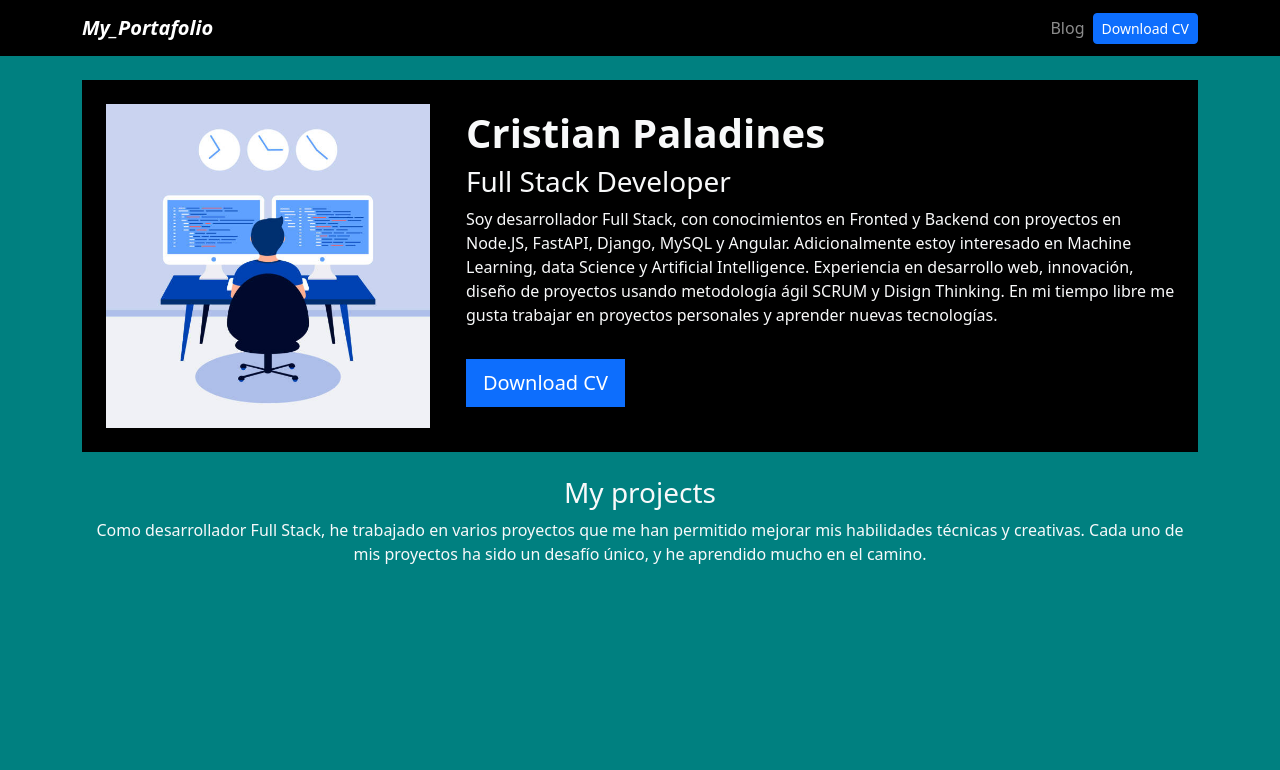
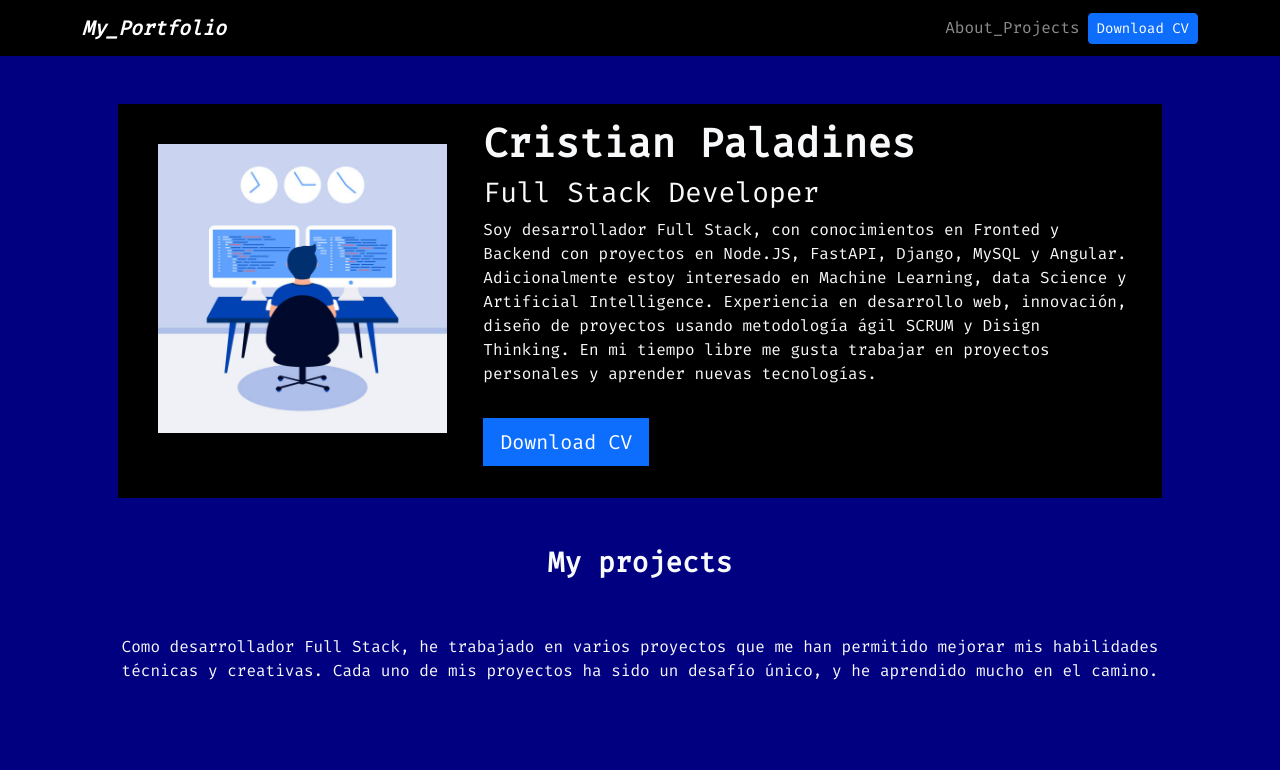
Before and after one commit to cristianpaladines/My_Portfolio, a Django app: page / in a window 1280 px wide. Shown: the top 770 px of the page. Run offline with Django 4.2, Linux system fonts and the light colour scheme; data that the repository does not hold is empty.

Commit message:
se agregan arreglos en el home.html y los test en los dos archivos test.py de portafolio y blog

```diff
--- a/portafolio/static/main.css
+++ b/portafolio/static/main.css
@@ -1,5 +1,6 @@
 body {
-    background-color: teal;
+    background-color: navy;
+    font-family: 'Fira Code', monospace;
 }
 
 .bg-black {
@@ -7,7 +8,8 @@ body {
 }
 
 .card-project:hover {
-    border: 1px solid #fff;
+    border: 1px solid purple;
+    box-shadow: 0 4px 8px 0 black;
     cursor: pointer;
 }
 
--- a/portafolio/templates/home.html
+++ b/portafolio/templates/home.html
@@ -4,7 +4,7 @@
 
 {% load static %}
 
-<header class="row bg-black">
+<header class="row bg-black p-3 m-4">
     <div class="col-md-4 p-4">
         <img src="{% static 'portfolio/programador.jpg' %}" alt="" class="card-img-top">
     </div>
@@ -18,8 +18,8 @@
 
 <div class="row my-4 text-center">
 
-    <h3>My projects</h3>
-    <p>Como desarrollador Full Stack, he trabajado en varios proyectos que me han permitido mejorar mis habilidades técnicas y creativas. Cada uno de mis proyectos ha sido un desafío único, y he aprendido mucho en el camino.</p>
+    <h3 class="p-4"><strong>My projects</strong></h3>
+    <p class="p-4">Como desarrollador Full Stack, he trabajado en varios proyectos que me han permitido mejorar mis habilidades técnicas y creativas. Cada uno de mis proyectos ha sido un desafío único, y he aprendido mucho en el camino.</p>
 
     {% for project in projects %}
 
@@ -31,7 +31,7 @@
                 <p>{{project.description}}</p>
 
                 {% if project.url  %}
-                <a href="{{project.url}}" class="btn btn-light rounded-0 btn-sm" target="_blank">{{project.url}}</a>
+                <a href="{{project.url}}" class="btn btn-info rounded-0 btn-sm" target="_blank">{{project.url|striptags|truncatechars:35}}</a>
                 {% endif %}
             </div>
         </div>
--- a/portafolio/templates/layout.html
+++ b/portafolio/templates/layout.html
@@ -6,8 +6,11 @@
     <meta charset="utf-8">
     <meta http-equiv="X-UA-Compatible" content="IE=edge">
     <meta name="viewport" content="width=device-width, initial-scale=1.0">
-    <title>Django portafolio</title>
+    <title>My_Portfolio</title>
     <link href="https://cdn.jsdelivr.net/npm/bootstrap@5.3.0-alpha1/dist/css/bootstrap.min.css" rel="stylesheet">
+    <link rel="preconnect" href="https://fonts.googleapis.com">
+    <link rel="preconnect" href="https://fonts.gstatic.com" crossorigin>
+    <link href="https://fonts.googleapis.com/css2?family=Fira+Code&display=swap" rel="stylesheet">
     <link rel="stylesheet" href="{% static "main.css" %}">
 </head>
 <body class="text-light">
--- a/portafolio/templates/partials/navbar.html
+++ b/portafolio/templates/partials/navbar.html
@@ -2,14 +2,14 @@
 
 <nav class="navbar navbar-expand-lg navbar-dark bg-black">
     <div class="container">
-      <a class="navbar-brand fw-bold fst-italic" href="/">My_Portafolio</a>
+      <a class="navbar-brand fw-bold fst-italic" href="/">My_Portfolio</a>
       <button class="navbar-toggler" type="button" data-bs-toggle="collapse" data-bs-target="#navbarNav" aria-controls="navbarNav" aria-expanded="false" aria-label="Toggle navigation">
         <span class="navbar-toggler-icon"></span>
       </button>
       <div class="collapse navbar-collapse" id="navbarNav">
         <ul class="navbar-nav ms-auto">
           <li class="nav-item">
-            <a class="nav-link" href="{% url "blog:posts" %}">Blog</a>
+            <a class="nav-link" href="{% url "blog:posts" %}">About_Projects</a>
           </li>
           <li class="nav-item d-flex align-items-center">
             <a class="btn btn-primary btn-sm" href="{% static 'portfolio/curriculumVitae-Ejemplos.pdf' %}" target="_blank">Download CV</a>
```
Also changed, not shown: blog/tests.py (+9 -1 lines), portafolio/tests.py (+9 -1 lines).
